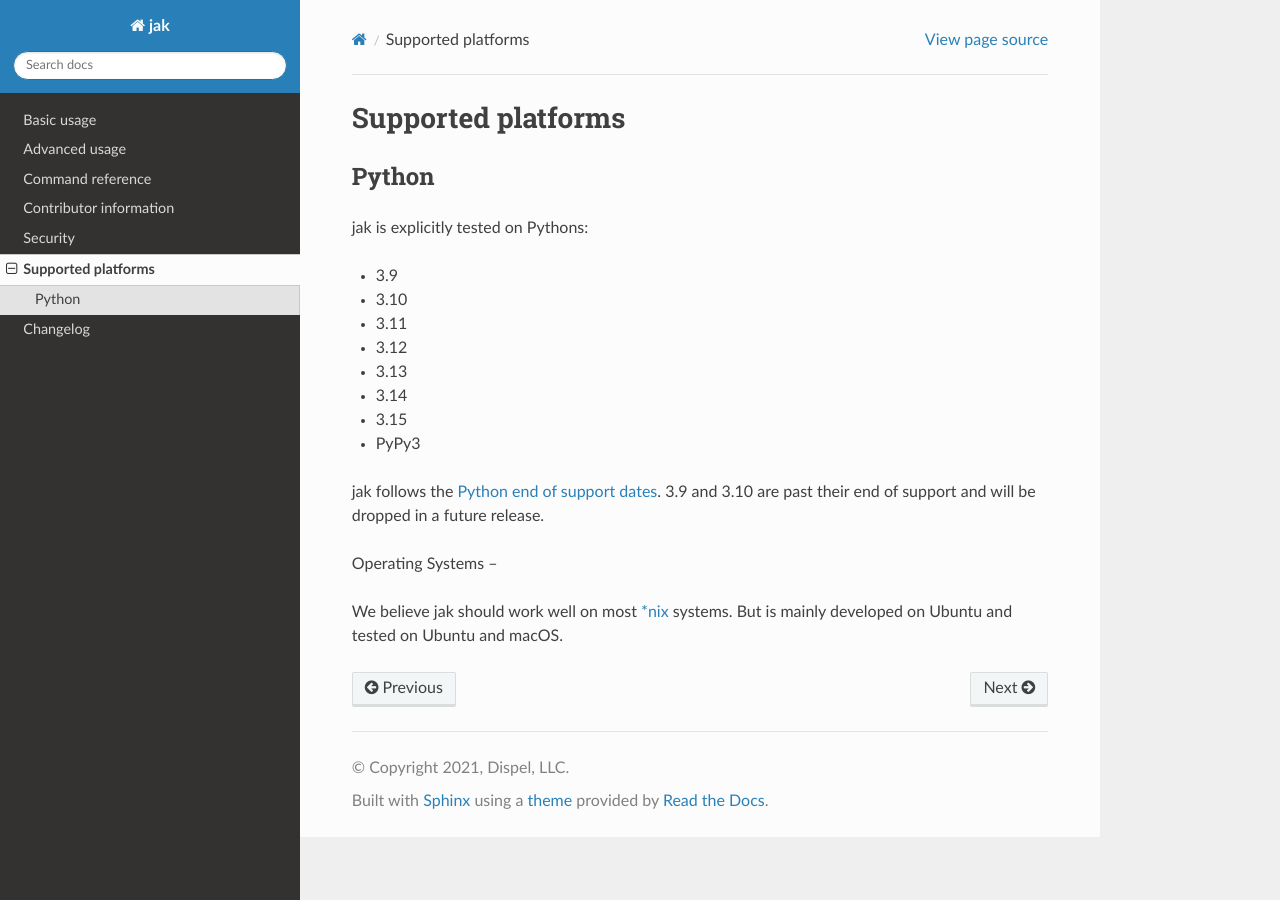
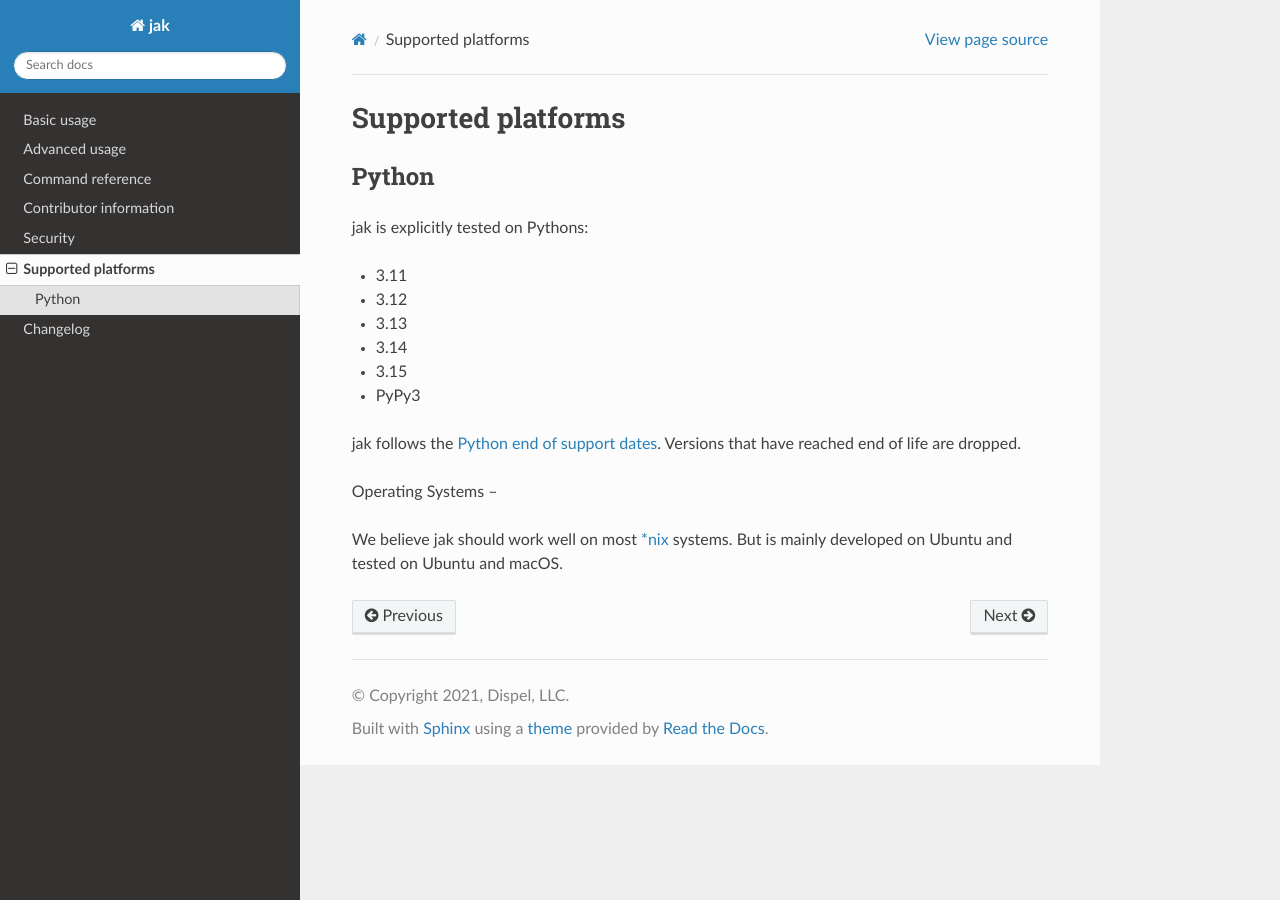
Before and after one commit to dispel/jak, a Sphinx documentation site: the page built from docs/supported-platforms.rst, in a window 1280 px wide. Built offline with Sphinx 7.4.7 and the Read the Docs theme 3.1.0, drawn with Linux system fonts in a browser that asks for light colours; nearby versions of some CDN libraries; library files that are not in the unit come from our copies.

Commit message:
Drop end-of-life Pythons 3.9 and 3.10
Both have reached end of life (3.9 in 2025-10, 3.10 in 2026-10). Test and
support 3.11 - 3.15 and PyPy 3.11 only, which also removes the need to
pin the 3.9 job to an older runner image.

Co-Authored-By: Claude Fable 5.2 <noreply@anthropic.com>

```diff
--- a/docs/changelog.rst
+++ b/docs/changelog.rst
@@ -8,12 +8,12 @@ Changelog
 1.0 (Young Whippersnapper)
 --------------------------
 
-Hi Everyone! It‘s been a hot minute, we went through a pandemic and some other stuff happened. It‘s time to throw away the old and bring on the new. While no security issues have been found the PyCrypto library seems to have gone the way of the dinosaurs. Therefor we are switching jak to the excellent replacement `(PyCryptodome to) <https://pycryptodome.readthedocs.io>` and updating which python versions jak supports to the `(currently supported ones) <https://www.python.org/downloads/>` (3.9 - 3.15 and pypy3).
+Hi Everyone! It‘s been a hot minute, we went through a pandemic and some other stuff happened. It‘s time to throw away the old and bring on the new. While no security issues have been found the PyCrypto library seems to have gone the way of the dinosaurs. Therefor we are switching jak to the excellent replacement `(PyCryptodome to) <https://pycryptodome.readthedocs.io>` and updating which python versions jak supports to the `(currently supported ones) <https://www.python.org/downloads/>` (3.11 - 3.15 and pypy3).
 
 Lifecycle: 2021-08-X (UNRELEASED)
 
 * **[1.0.0]** MAJOR:
-  * Drop support for 2.7, 3.4, 3.5, 3.6 and pypy. Add support for 3.9 - 3.15 and pypy3.
+  * Drop support for 2.7, 3.4, 3.5, 3.6 and pypy. Add support for 3.11 - 3.15 and pypy3.
   * Move CI from Travis to GitHub Actions.
   * Update documentation to reflect version update and change of supported versions.
   * Switch from PyCrypto to PyCryptodome. May well switch to `(cryptography) <https://cryptography.io/en/latest/>` in a
--- a/docs/supported-platforms.rst
+++ b/docs/supported-platforms.rst
@@ -9,8 +9,6 @@ Python
 
 jak is explicitly tested on Pythons:
 
-- 3.9
-- 3.10
 - 3.11
 - 3.12
 - 3.13
@@ -18,7 +16,7 @@ jak is explicitly tested on Pythons:
 - 3.15
 - PyPy3
 
-jak follows the `Python end of support dates <https://devguide.python.org/versions/>`_. 3.9 and 3.10 are past their end of support and will be dropped in a future release.
+jak follows the `Python end of support dates <https://devguide.python.org/versions/>`_. Versions that have reached end of life are dropped.
 
 Operating Systems
 --
--- a/setup.py
+++ b/setup.py
@@ -42,7 +42,7 @@ setup(
             'jak = jak.app:main',
         ],
     },
-    python_requires='>=3.9',
+    python_requires='>=3.11',
     classifiers=[
         # As from http://pypi.python.org/pypi?%3Aaction=list_classifiers
         'Development Status :: 5 - Production/Stable',
@@ -57,8 +57,6 @@ setup(
         'Operating System :: Unix',
         # 'Operating System :: Microsoft :: Windows',
         'Programming Language :: Python',
-        'Programming Language :: Python :: 3.9',
-        'Programming Language :: Python :: 3.10',
         'Programming Language :: Python :: 3.11',
         'Programming Language :: Python :: 3.12',
         'Programming Language :: Python :: 3.13',
```
Also changed, not shown: 2 other files.
